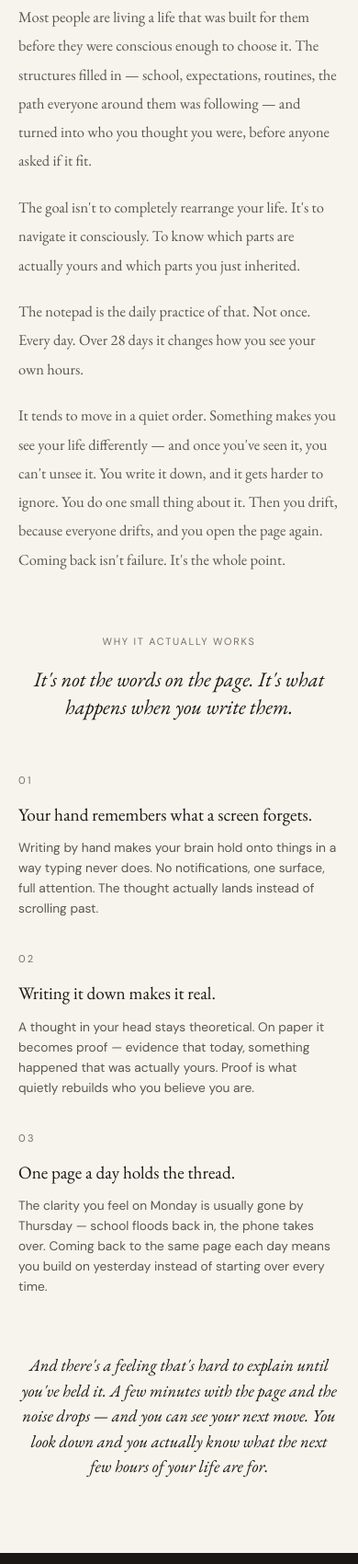
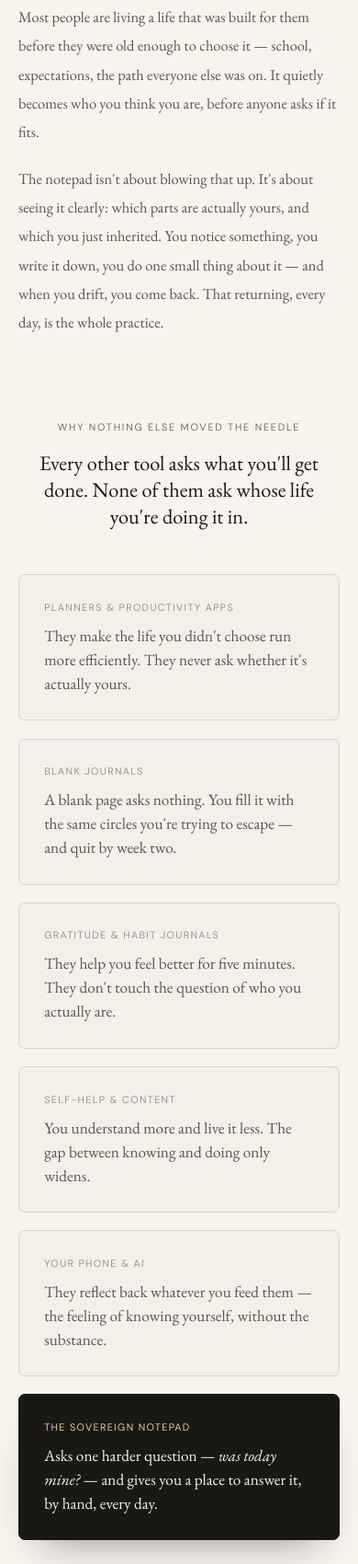
Before and after one commit to ajprcgf/sovarc.co, a plain HTML site: page index.html in a window 390 px wide. Shown: the part 5643-7343 px from the top of the page at 92% size. Drawn offline with nearby package versions, Linux system fonts and the light colour scheme.

Commit message:
Update index.html

```diff
--- a/index.html
+++ b/index.html
@@ -613,9 +613,21 @@ footer{padding:2.5rem;border-top:.5px solid var(--bd);display:flex;justify-conte
 .faq-i::after{top:0;left:7px;width:2px;height:16px}
 .faq-item[open] .faq-i::after{transform:rotate(90deg);opacity:0}
 .faq-item p{margin:1rem 0 0;font-family:'DM Sans',sans-serif;font-size:.95rem;line-height:1.7;color:var(--ink-mid);max-width:640px}
-.off-identity{font-family:'EB Garamond',serif;font-style:italic;font-size:clamp(1.1rem,1.8vw,1.38rem);line-height:1.55;color:var(--ink);max-width:36rem;margin:1.7rem auto .2rem}
-.off-identity strong{font-style:normal;font-weight:600;color:var(--accent-dark)}
+.off-identity{font-family:'EB Garamond',serif;font-style:italic;font-size:clamp(1.1rem,1.8vw,1.38rem);line-height:1.55;color:rgba(247,244,238,.82);max-width:36rem;margin:1.7rem auto 0;text-align:center}
+.off-become{font-family:'EB Garamond',serif;font-weight:600;font-size:clamp(1.7rem,3.2vw,2.4rem);text-align:center;margin:1.2rem auto 0;color:#e8c98f;text-shadow:0 0 26px rgba(232,201,143,.5),0 0 9px rgba(232,201,143,.35)}
 .what-signal{margin-top:1.9rem;font-family:'EB Garamond',serif;font-style:italic;font-size:1.05rem;line-height:1.55;color:var(--accent-dark)}
+/* —— Why nothing else worked (philosophy comparison) —— */
+.vs{max-width:1000px;margin:5.5rem auto 0}
+.vs-head{text-align:center;margin-bottom:3rem}
+.vs-hl{font-family:'EB Garamond',serif;font-weight:400;font-size:clamp(1.4rem,2.6vw,2.05rem);line-height:1.3;color:var(--ink);max-width:34rem;margin:.8rem auto 0}
+.vs-grid{display:grid;grid-template-columns:1fr 1fr;gap:1.2rem}
+.vs-item{padding:1.6rem 1.7rem;border:1px solid rgba(122,110,98,.2);border-radius:7px;background:rgba(175,163,149,.05)}
+.vs-t{font-family:'DM Sans',sans-serif;font-size:.68rem;letter-spacing:.12em;text-transform:uppercase;color:var(--ink-light);margin:0 0 .6rem}
+.vs-d{font-family:'EB Garamond',serif;font-size:1.08rem;line-height:1.5;color:var(--ink-mid);margin:0}
+.vs-ours{background:var(--ink);border-color:var(--ink);box-shadow:0 24px 45px -26px rgba(26,24,20,.5)}
+.vs-ours .vs-t{color:#e8c98f}
+.vs-ours .vs-d{color:var(--cream)}
+@media(max-width:700px){.vs-grid{grid-template-columns:1fr}}
 </style>
 </head>
 <body>
@@ -744,14 +756,26 @@ footer{padding:2.5rem;border-top:.5px solid var(--bd);display:flex;justify-conte
         <p class="lbl">The philosophy</p>
         <h2 class="ttl">There is more of you than what has been lived.</h2>
         <div class="phil-body">
-          <p>Most people are living a life that was built for them before they were conscious enough to choose it. The structures filled in — school, expectations, routines, the path everyone around them was following — and turned into who you thought you were, before anyone asked if it fit.</p>
-          <p>The goal isn't to completely rearrange your life. It's to navigate it consciously. To know which parts are actually yours and which parts you just inherited.</p>
-          <p>The notepad is the daily practice of that. Not once. Every day. Over 28 days it changes how you see your own hours.</p>
-          <p>It tends to move in a quiet order. Something makes you see your life differently — and once you've seen it, you can't unsee it. You write it down, and it gets harder to ignore. You do one small thing about it. Then you drift, because everyone drifts, and you open the page again. Coming back isn't failure. It's the whole point.</p>
+          <p>Most people are living a life that was built for them before they were old enough to choose it — school, expectations, the path everyone else was on. It quietly becomes who you think you are, before anyone asks if it fits.</p>
+          <p>The notepad isn't about blowing that up. It's about seeing it clearly: which parts are actually yours, and which you just inherited. You notice something, you write it down, you do one small thing about it — and when you drift, you come back. That returning, every day, is the whole practice.</p>
         </div>
       </div>
       </div>
 
+    <div class="vs rv">
+      <div class="vs-head">
+        <p class="lbl">Why nothing else moved the needle</p>
+        <h3 class="vs-hl">Every other tool asks what you'll get done. None of them ask whose life you're doing it in.</h3>
+      </div>
+      <div class="vs-grid">
+        <div class="vs-item"><p class="vs-t">Planners &amp; productivity apps</p><p class="vs-d">They make the life you didn't choose run more efficiently. They never ask whether it's actually yours.</p></div>
+        <div class="vs-item"><p class="vs-t">Blank journals</p><p class="vs-d">A blank page asks nothing. You fill it with the same circles you're trying to escape — and quit by week two.</p></div>
+        <div class="vs-item"><p class="vs-t">Gratitude &amp; habit journals</p><p class="vs-d">They help you feel better for five minutes. They don't touch the question of who you actually are.</p></div>
+        <div class="vs-item"><p class="vs-t">Self-help &amp; content</p><p class="vs-d">You understand more and live it less. The gap between knowing and doing only widens.</p></div>
+        <div class="vs-item"><p class="vs-t">Your phone &amp; AI</p><p class="vs-d">They reflect back whatever you feed them — the feeling of knowing yourself, without the substance.</p></div>
+        <div class="vs-item vs-ours"><p class="vs-t">The Sovereign Notepad</p><p class="vs-d">Asks one harder question — <em>was today mine?</em> — and gives you a place to answer it, by hand, every day.</p></div>
+      </div>
+    </div>
 
     <div class="why-works rv">
       <p class="lbl">Why it actually works</p>
@@ -786,9 +810,10 @@ footer{padding:2.5rem;border-top:.5px solid var(--bd);display:flex;justify-conte
     <div class="off-top rv">
       <p class="lbl lt">The complete offer</p>
       <h2 class="ttl">Everything you need to begin, return, and continue.</h2>
-      <p class="off-sub">Just over a dollar a day across three cycles. For the thing that changes how every other day feels.</p>
+      <p class="off-sub">About a dollar a day for one 28-day cycle. For the thing that changes how every other day feels.</p>
       <p class="off-dream">Twenty-eight days from now: you wake up already knowing what the day is for — moving toward what's actually yours, feeling like yourself again. That's what you're buying. Not paper.</p>
-      <p class="off-identity">You're not buying a notepad. You're becoming the kind of person who takes their inner life seriously — who decides how the day goes instead of letting it happen to them. <strong>Become sovereign.</strong></p>
+      <p class="off-identity">You're not buying a notepad. You're becoming the kind of person who takes their inner life seriously — who decides how the day goes instead of letting it happen to them.</p>
+      <p class="off-become">Become sovereign.</p>
       <p class="off-scarcity">First run — only 100 notepads</p>
     </div>
 
```
